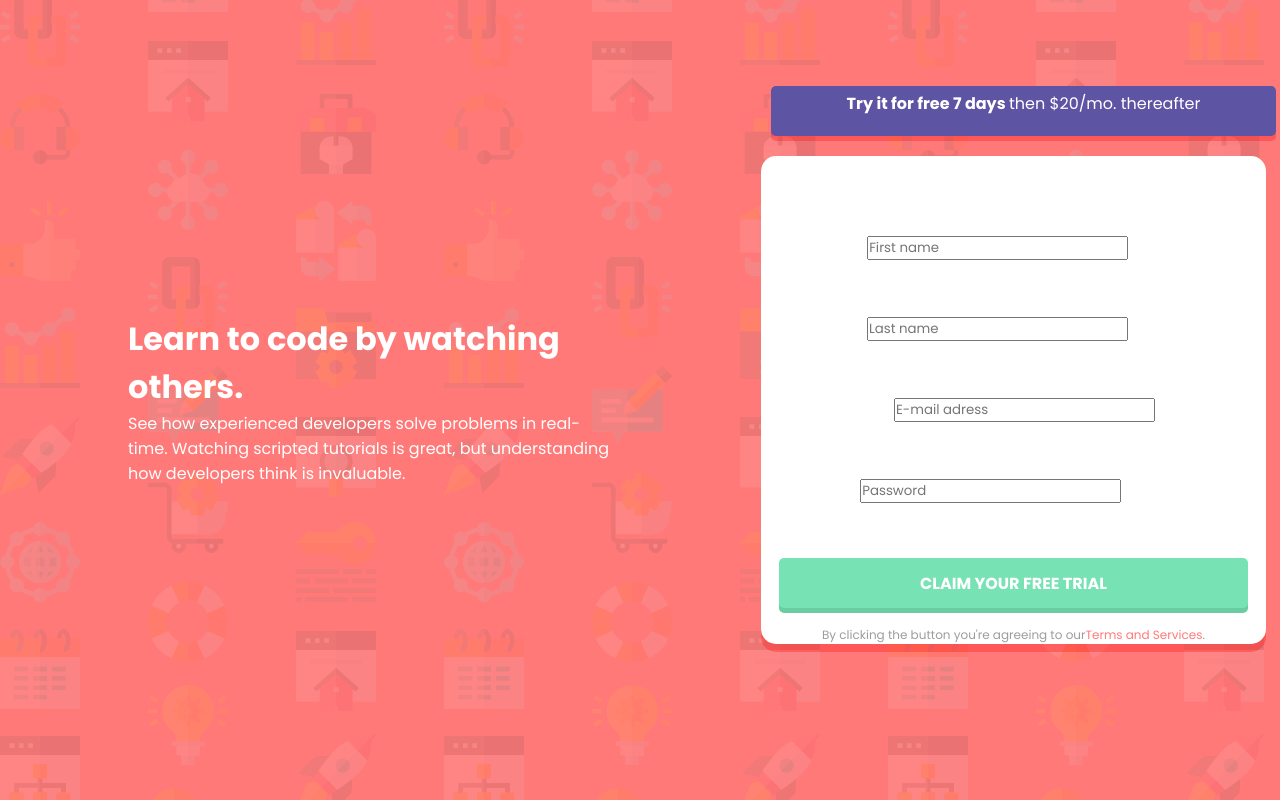
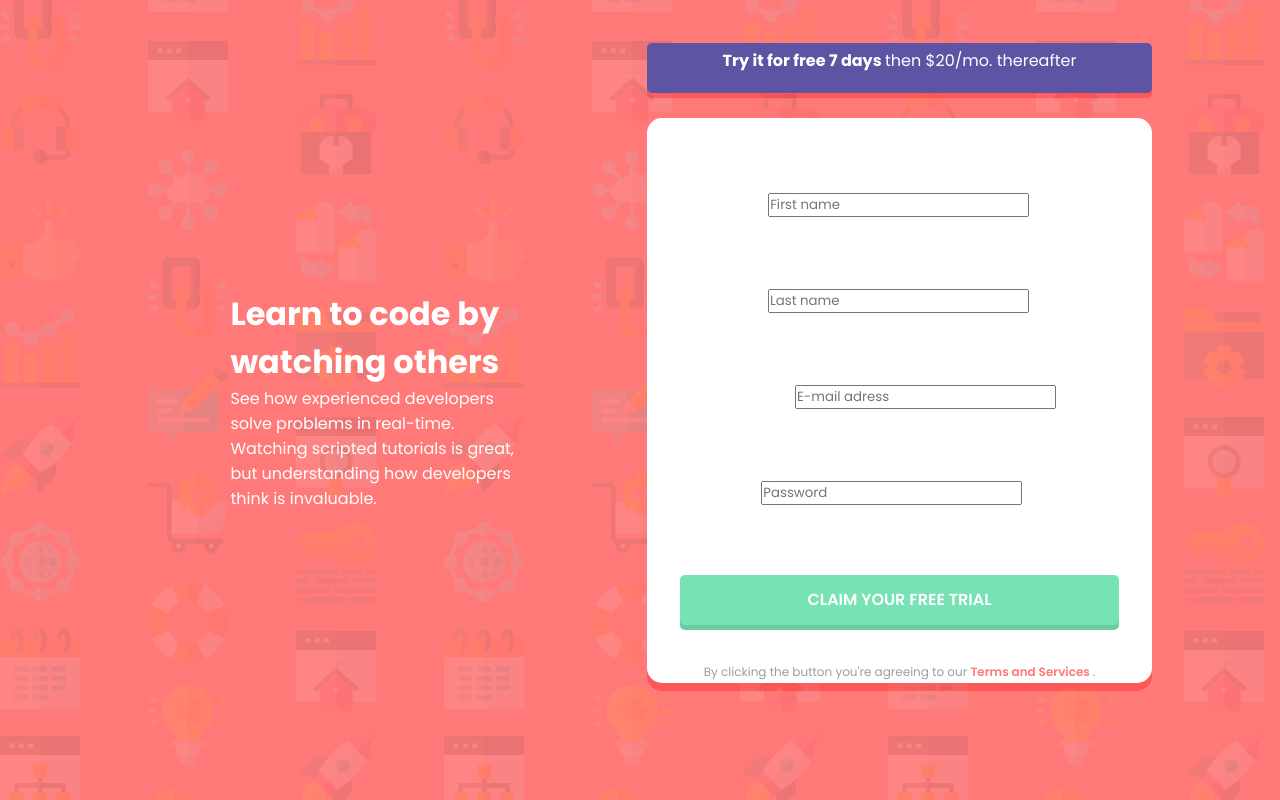
Before and after one commit to devfalcaoo/mentoria-desafio1-opovo, a plain HTML site: page index.html in a window 1280 px wide. Drawn offline with Linux system fonts and the light colour scheme.

Commit message:
fix:alterações .paragrafo_roxo e footer

```diff
--- a/index.html
+++ b/index.html
@@ -12,10 +12,13 @@
         <div class="main">
 
             <div class="titulo_paragrafo">
-        <h1>Learn to code by watching others.</h1>
-        <p class="texto_baixo_titulo">See how experienced developers solve problems in real-time. Watching scripted tutorials is great, but understanding how developers think is invaluable.</p>
+                <h1>Learn to code by watching others</h1>
+                <p class="texto_baixo_titulo">
+                    See how experienced developers solve problems in real-time. Watching scripted tutorials is great, but understanding how developers think is invaluable.
+                </p>
             </div>
 
+            <!-- Seção do formulário -->
             <div class="direito_itens">
 
                     <div class="paragrafo_roxo">
@@ -23,37 +26,37 @@
                     </div>
 
                     <div class="formulario">
-            <form id="form" class="form">
+                        <form id="form" class="form" novalidate>
                             <div class="form-control">
                                 <label for="First-name">First name</label>
                                 <input type="text" id="First-name" placeholder="First name">
                                 <i><img src="intro-component-with-signup-form-master/images/icon-error.svg" alt="icon-error"></i>
                                 <i><img src="intro-component-with-signup-form-master/images/icon-check.png" alt=""></i>
-                    <smal>Mensagem de erro</smal>
+                                <small>Mensagem de erro</small>
                             </div>
 
                             <div class="form-control">
                                 <label for="Last-name">Last name</label>
-                    <input type="text" id="Last-name" placeholder="Last name">
+                                <input type="text" id="Last-name" placeholder="Last name" required>
                                 <i><img src="intro-component-with-signup-form-master/images/icon-error.svg" alt="icon-error"></i>
                                 <i><img src="intro-component-with-signup-form-master/images/icon-check.png" alt=""></i>
-                    <smal>Mensagem de erro</smal>
+                                <small>Mensagem de erro</small>
                             </div>
 
                             <div class="form-control">
                                 <label for="email">E-mail adress</label>
-                    <input type="email" id="email" placeholder="E-mail adress">
+                                <input type="email" id="email" placeholder="E-mail adress" required>
                                 <i><img src="intro-component-with-signup-form-master/images/icon-error.svg" alt="icon-error"></i>
                                 <i><img src="intro-component-with-signup-form-master/images/icon-check.png" alt=""></i>
-                    <smal>Mensagem de erro</smal>
+                                <small>Mensagem de erro</small>
                             </div>
 
                             <div class="form-control">
                                 <label for="password">Password</label>
-                    <input type="password" id="password" placeholder="Password">
+                                <input type="password" id="password" placeholder="Password" required>
                                 <i><img src="intro-component-with-signup-form-master/images/icon-error.svg" alt="icon-error"></i>
                                 <i><img src="intro-component-with-signup-form-master/images/icon-check.png" alt=""></i>
-                    <smal>Mensagem de erro</smal>
+                                <small>Mensagem de erro</small>
                             </div>
 
                             <button type="submit">CLAIM YOUR FREE TRIAL</button>
@@ -63,7 +66,6 @@
 
                     </form>
             </div>
-
         </div>
     </body>
 </html>
--- a/style.css
+++ b/style.css
@@ -4,27 +4,31 @@
 
 * {
     margin: 0;
+    padding: 0;
     box-sizing: border-box;
-    padding: 0;
     font-family: "Poppins", sans-serif;
 }
 
 body {
-    box-sizing: border-box;
     background-color: #ff7978;
     background-image: url('intro-component-with-signup-form-master/images/bg-intro-desktop.png');
+    box-sizing: cover;
     color: #FFFFFF;
     display: flex;
-    width: 100%;
-    justify-content: center;
+    justify-content: center; /* Espaçamento entre o texto e o formulário */
     align-items: center;
-    min-height: 100vh;
+    min-height: 100vh; /* Altura mínima da tela */
+    padding: 0 10%; /* Espaçamento lateral */
+    overflow: hidden; /* Oculta o conteúdo que transborda */
 }
 
 .main {
     display: flex; /* Flexbox para alinhar os itens */
+    justify-content: space-between;
+    align-items: center; /* Alinha os itens verticalmente */
+    max-width: 1200px;
+    width: 100%;
     gap: 10px; /* Espaçamento entre os itens */
-    align-items: center; /* Alinha os itens verticalmente */
 }
 
 /*Título e parágrafo*/
@@ -47,8 +51,9 @@ body {
     width: 505px; /* Largura do parágrafo */
     height: 50px; /* Altura do parágrafo */
     text-align: center; /* Alinhamento do texto*/
-    margin-top: -70px; /* Move para cima */
+    margin-top: -90px; /* Move para cima */
     margin-bottom: 80px; /* Espaço abaixo */
+    margin-left: -15px;
 }
 
 /*div do formulário*/
@@ -56,19 +61,24 @@ body {
     background-color: #FFFFFF ; /*Cor de fundo do formulário*/
     border-radius: 15px; /*Borda arredondada do formulário*/
     box-shadow: 0px 8px 0px #FB010147; /*Sombra do formulário*/
-    margin: 14px; /*Margem do formulário*/
+    margin: 20px auto; /*Margem do formulário*/
     max-width: 505px; /*Largura máxima do formulário*/
     max-height: 565px; /*Altura máxima do formulário*/
     opacity: 1; /*Opacidade do formulário*/
+    padding: 15px;
 }
 
 .header {
-    text-align: center;
-    color: #FFFFFF;
+    text-align: left;
+    max-width: 500px;
+    color: #FFFFFF; /*Cor do texto do cabeçalho*/
 }
 
 .form {
     padding: 18px; /*Preenchimento do formulário*/
+    display: flex;
+    flex-direction: column;
+    gap: 15px;
 }
 
 .form-control {
@@ -101,7 +111,7 @@ body {
 .form-control i {
     position: absolute; /*Posição absoluta do ícone*/
     top: 50%; /*Posição superior do ícone*/
-    right: 18px; /*Posição direita do ícone*/
+    right: 10px; /*Posição direita do ícone*/
     transform: translateY(-50%); /*Translação do ícone*/
     font-size: 20px; /*Tamanho da fonte do ícone*/
     visibility: hidden; /*Visibilidade do ícone*/
@@ -122,7 +132,7 @@ body {
     border: none; /* Remove a borda */
     border-radius: 5px; /* Bordas arredondadas */
     font-size: 16px; /* Tamanho da fonte */
-    font-weight: bold; /* Negrito */
+    font-weight: 600; /* Negrito */
     color: #FFFFFF; /* Cor do texto */
     height: 50px; /* Altura do botão */
     width: 100%; /* Largura total */
@@ -138,16 +148,17 @@ form button:hover {
 
 /*Frase de rodapé do formulário*/
 footer {
-    display: flex;
-    justify-content: center; /*Centraliza o conteúdo*/
-    align-items: flex-end; /*Alinha o conteúdo ao final*/
-    color: #9D9D9D; /*Cor do texto do rodapé*/
+    text-align: center;
+    font-size: 12px;
+    color: #9D9D9D;
+    margin-top: 20px;
     font: normal normal normal 12px/18px "Poppins", sans-serif; /*Fonte do rodapé*/
 }
 
 /*Destaque do texto de rodapé*/
 span {
     color:#ff7978;
+    font-weight: 600;
 }
 
 /* Error and success messages */
```
Lines whose indentation alone changed are shown as unchanged.
